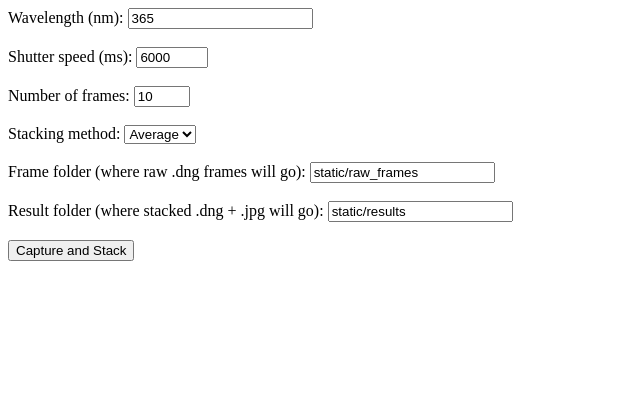
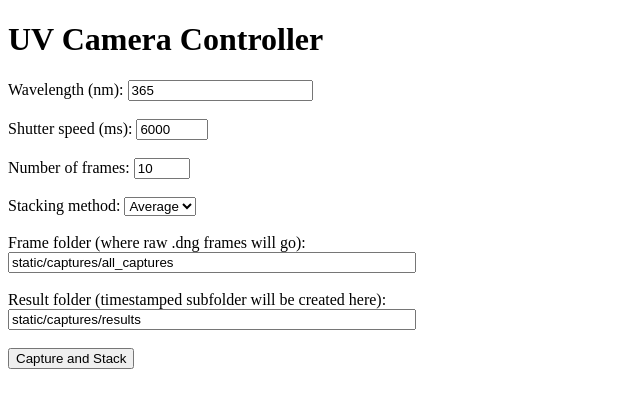
Before and after one commit to nicksadovnikov/UVCameraThesis, a Flask app: page / in a window 1280 px wide. Shown: the top 408 px of the page, without its empty margins (0-640 px from the left). Run offline with Flask 3, Linux system fonts and the light colour scheme.

Commit message:
Changes to index

```diff
--- a/ArduCam App V1.0/app.py
+++ b/ArduCam App V1.0/app.py
@@ -5,8 +5,15 @@ from flask import Flask, render_template, request, send_file
 from pathlib import Path
 import subprocess
 import shutil
+from datetime import datetime
 
 app = Flask(__name__)
+
+# Default folders
+DEFAULT_FRAME_DIR = Path("static/captures/all_captures")
+DEFAULT_RESULTS_DIR = Path("static/captures/results")
+DEFAULT_FRAME_DIR.mkdir(parents=True, exist_ok=True)
+DEFAULT_RESULTS_DIR.mkdir(parents=True, exist_ok=True)
 
 
 def capture_images(wavelength_nm, shutter_ms, frame_count, out_dir):
@@ -49,8 +56,13 @@ def stack_images(wavelength_nm, shutter_ms, raw_dir, result_dir, method="average
 
     stacked = np.clip(stacked, 0, 65535).astype(np.uint16)
 
+    # Create timestamped result subfolder
+    timestamp = datetime.now().strftime("%Y-%m-%d_%H-%M-%S")
+    result_subdir = result_dir / timestamp
+    result_subdir.mkdir(parents=True, exist_ok=True)
+
     # Save stacked result as 16-bit DNG
-    dng_path = result_dir / f"{wavelength_nm}nm_{shutter_ms}ms_stacked.dng"
+    dng_path = result_subdir / f"{wavelength_nm}nm_{shutter_ms}ms_stacked.dng"
     cv2.imwrite(str(dng_path), stacked)
 
     # Create 8-bit preview for web
@@ -61,7 +73,7 @@ def stack_images(wavelength_nm, shutter_ms, raw_dir, result_dir, method="average
     preview_bgr = cv2.cvtColor(preview, cv2.COLOR_GRAY2BGR)
     preview_bgr[mask] = [0, 0, 255]  # red overlay
 
-    jpg_path = result_dir / f"{wavelength_nm}nm_{shutter_ms}ms_stacked.jpg"
+    jpg_path = result_subdir / f"{wavelength_nm}nm_{shutter_ms}ms_stacked.jpg"
     cv2.imwrite(str(jpg_path), preview_bgr)
 
     return jpg_path.relative_to("static")
@@ -79,16 +91,17 @@ def capture():
     frame_count = int(request.form["frames"])
     method = request.form.get("stack_method", "average")
 
-    frame_folder = Path(request.form["frame_folder"])
-    result_folder = Path(request.form["result_folder"])
+    # Use user-specified directories or defaults
+    frame_folder = Path(request.form["frame_folder"] or DEFAULT_FRAME_DIR)
+    result_folder = Path(request.form["result_folder"] or DEFAULT_RESULTS_DIR)
 
     frame_folder.mkdir(parents=True, exist_ok=True)
     result_folder.mkdir(parents=True, exist_ok=True)
 
-    # Capture frames into user-selected folder
+    # Capture frames into selected/all_captures folder
     capture_images(wavelength_nm, shutter_ms, frame_count, frame_folder)
 
-    # Stack and save results in user-selected folder
+    # Stack results into results/<timestamp>/
     result_rel = stack_images(wavelength_nm, shutter_ms, frame_folder, result_folder, method)
 
     return render_template(
@@ -100,9 +113,9 @@ def capture():
 
 @app.route("/download")
 def download():
-    """Bundle everything under static/ into a single zip for download"""
+    """Bundle everything under static/captures into a zip"""
     zip_path = "experiment_results.zip"
-    shutil.make_archive("experiment_results", 'zip', "static")
+    shutil.make_archive("experiment_results", 'zip', "static/captures")
     return send_file(zip_path, as_attachment=True)
 
 
--- a/ArduCam App V1.0/templates/index.html
+++ b/ArduCam App V1.0/templates/index.html
@@ -1,3 +1,11 @@
+<!DOCTYPE html>
+<html lang="en">
+<head>
+  <meta charset="UTF-8">
+  <title>UV Camera Control</title>
+</head>
+<body>
+  <h1>UV Camera Controller</h1>
   <form action="/capture" method="post">
     <label>Wavelength (nm):</label>
     <input type="number" name="wavelength" value="365" required><br><br>
@@ -14,11 +22,17 @@
       <option value="median">Median</option>
     </select><br><br>
 
-  <label>Frame folder (where raw .dng frames will go):</label>
-  <input type="text" name="frame_folder" value="static/raw_frames"><br><br>
+    <label>Frame folder (where raw .dng frames will go):</label><br>
+    <input type="text" name="frame_folder"
+           value="static/captures/all_captures"
+           style="width:400px"><br><br>
 
-  <label>Result folder (where stacked .dng + .jpg will go):</label>
-  <input type="text" name="result_folder" value="static/results"><br><br>
+    <label>Result folder (timestamped subfolder will be created here):</label><br>
+    <input type="text" name="result_folder"
+           value="static/captures/results"
+           style="width:400px"><br><br>
 
     <button type="submit">Capture and Stack</button>
   </form>
+</body>
+</html>
```
Lines whose indentation alone changed are shown as unchanged.
